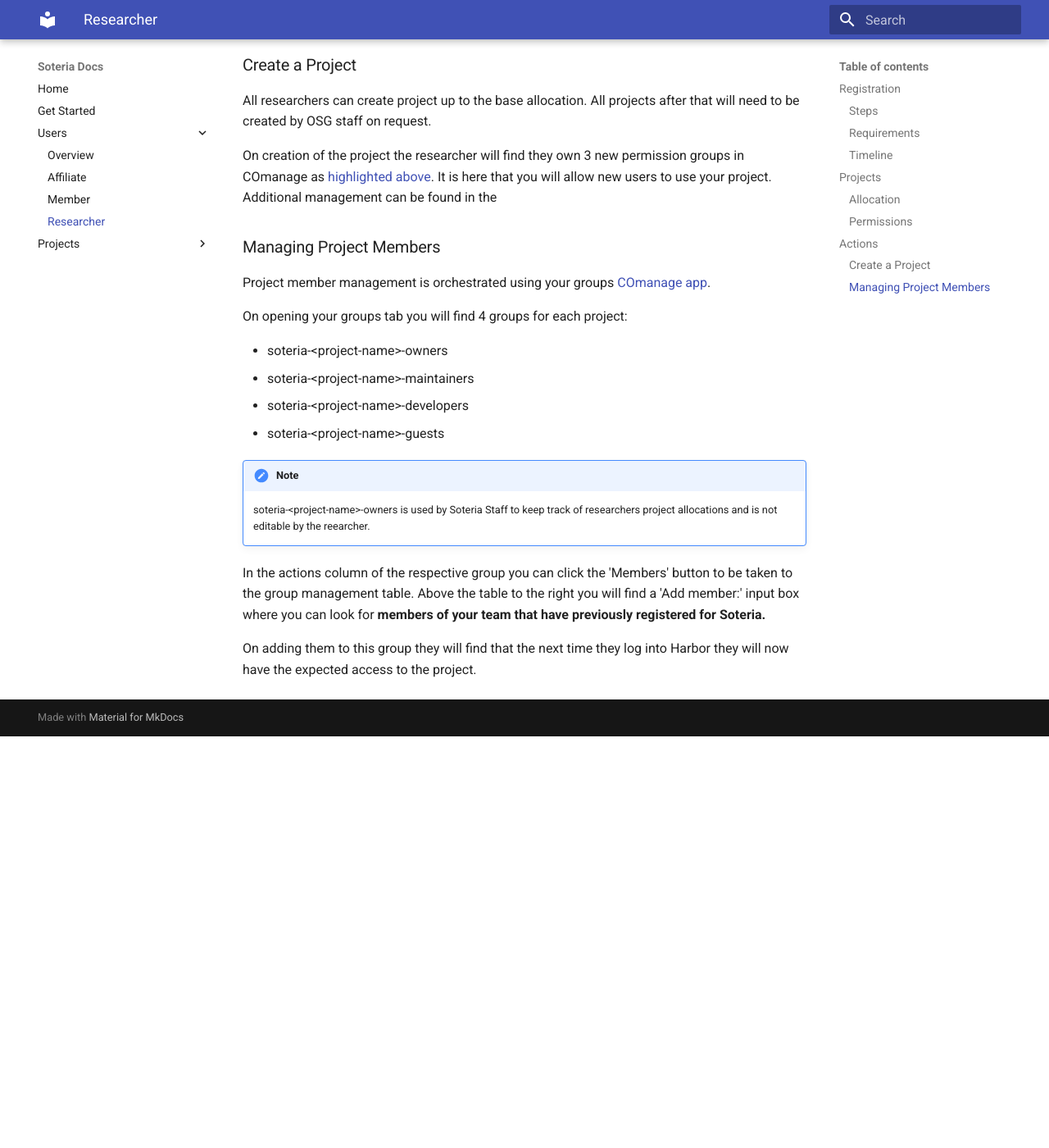
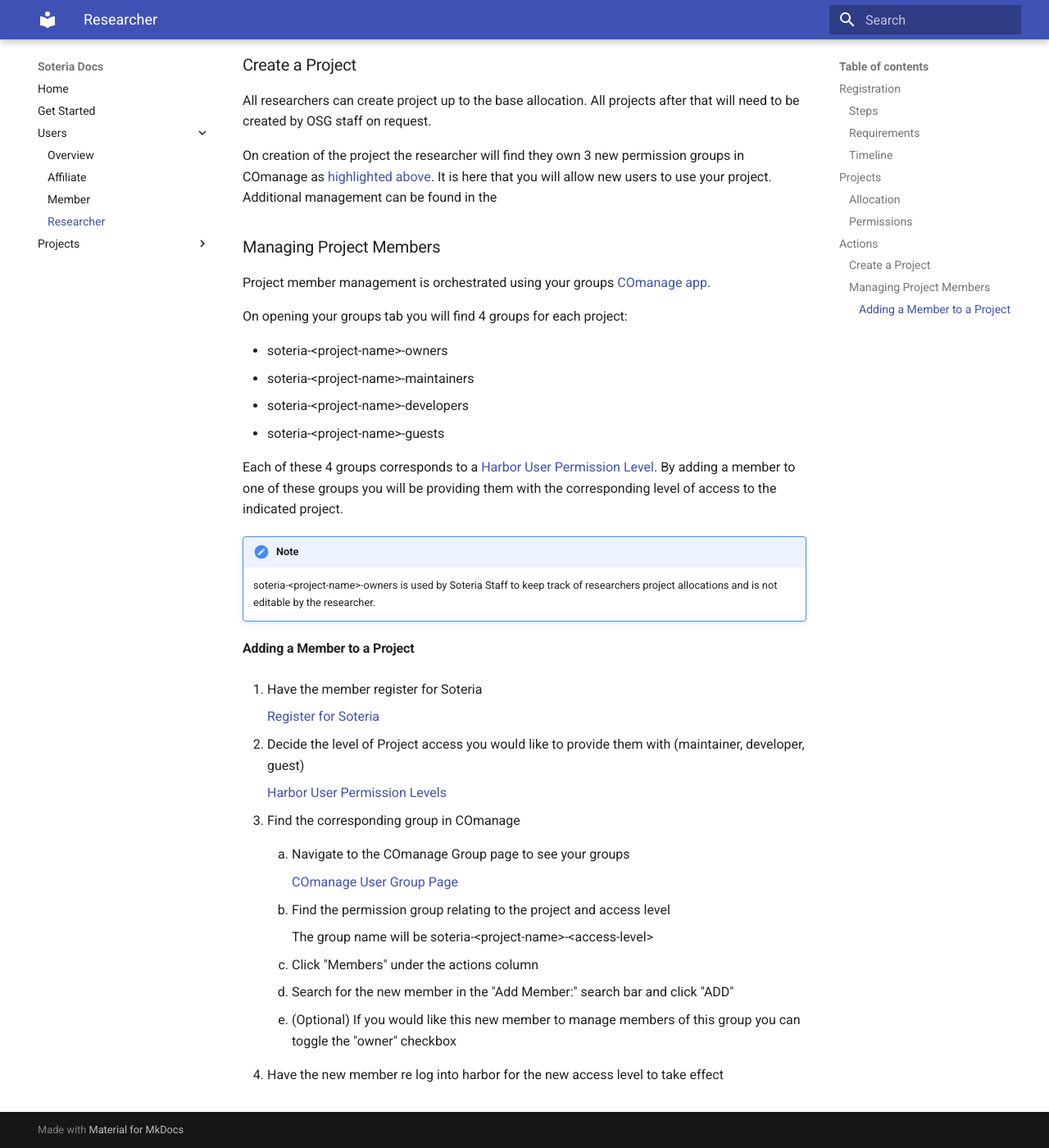
Before and after one commit to osg-htc/soteria-docs, an MkDocs documentation site: the page built from docs/users/researcher.md, in a window 1280 px wide and 1400 px high, scrolled down 2465 px. Shown: the whole window at 82% size. Built offline with MkDocs 1.6.1 and Material for MkDocs 9.7.7, drawn with Linux system fonts in a browser that asks for light colours; before the commit the page ends 3363 px from its top, so only the background shows below that.

Commit message:
Update how to add a new member

```diff
--- a/docs/users/researcher.md
+++ b/docs/users/researcher.md
@@ -93,13 +93,37 @@
 - soteria-<project-name\>-developers
 - soteria-<project-name\>-guests
 
+Each of these 4 groups corresponds to a [Harbor User Permission Level](https://goharbor.io/docs/1.10/administration/managing-users/user-permissions-by-role/).
+By adding a member to one of these groups you will be providing them with the corresponding level of access to the indicated project.
+
 !!! note
 
-    soteria-<project-name\>-owners is used by Soteria Staff to keep track of researchers project allocations and is not editable by the reearcher.
+    soteria-<project-name\>-owners is used by Soteria Staff to keep track of researchers project allocations and is not editable by the researcher.
 
-In the actions column of the respective group you can click the 'Members' button to be taken to the group management table.
-Above the table to the right you will find a 'Add member:' input box where you can look for __members of your team that have previously registered for Soteria.__
+#### Adding a Member to a Project
 
+1. Have the member register for Soteria
 
-On adding them to this group they will find that the next time they log into Harbor they will now have the expected access
-to the project.
+    [Register for Soteria](https://soteria.osg-htc.org/registration)
+
+1. Decide the level of Project access you would like to provide them with (maintainer, developer, guest)
+
+    [Harbor User Permission Levels](https://goharbor.io/docs/1.10/administration/managing-users/user-permissions-by-role/)
+
+1. Find the corresponding group in COmanage
+
+    1. Navigate to the COmanage Group page to see your groups
+
+        [COmanage User Group Page](https://registry.cilogon.org/registry/co_groups/index/co:8/search.member:1/search.owner:1)
+
+    1. Find the permission group relating to the project and access level
+
+        The group name will be soteria-<project-name\>-<access-level\>
+
+    1. Click "Members" under the actions column
+
+    1. Search for the new member in the "Add Member:" search bar and click "ADD"
+
+    1. (Optional) If you would like this new member to manage members of this group you can toggle the "owner" checkbox
+
+1. Have the new member re log into harbor for the new access level to take effect
```
